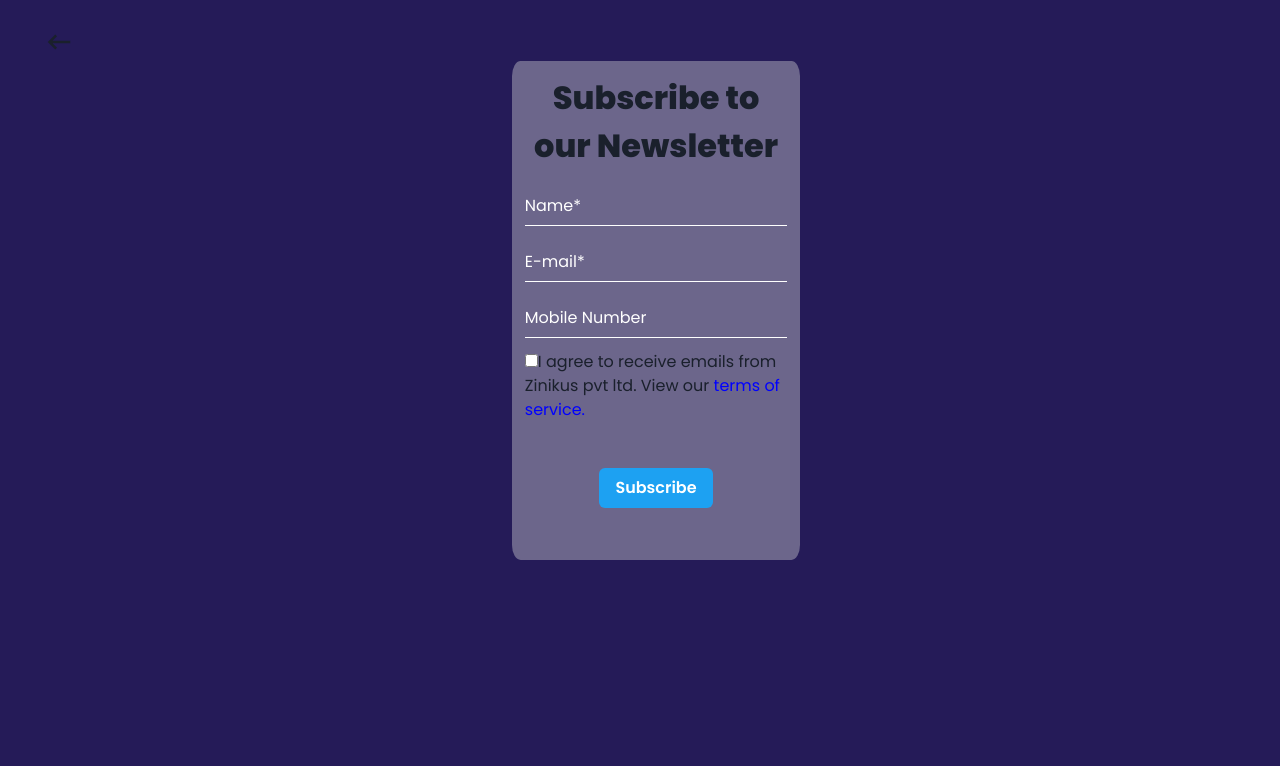
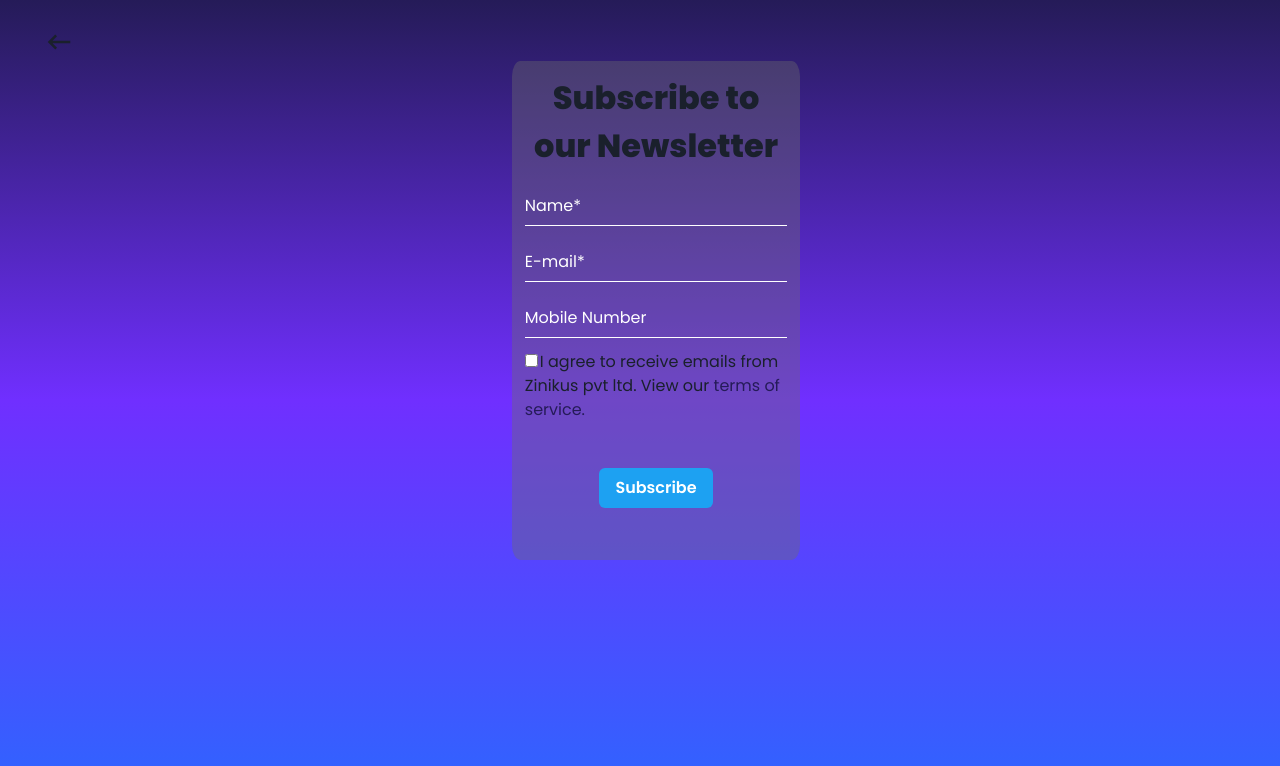
Before and after one commit to UjjwalPasahan/ZINIKUSWEB, a React (Create React App) app in the folder client/: page /newsletter in a window 1280 px wide. Shown: the top 766 px of the page. Built offline with nearby package versions, Linux system fonts and the light colour scheme; no server answers; a web font is replaced by a local one.

Commit message:
detailing work

```diff
--- a/client/src/components/News.jsx
+++ b/client/src/components/News.jsx
@@ -1,28 +1,27 @@
 import React, { useEffect, useState } from 'react';
 import { Box, Button, Input, VStack } from '@chakra-ui/react';
 import '../styles/news.css';
-import { MdKeyboardBackspace } from 'react-icons/md'
-import { Link } from 'react-router-dom'
+import { MdKeyboardBackspace } from 'react-icons/md';
+import { Link } from 'react-router-dom';
 
 const signup = () => {
-
   const [form, setForm] = useState({});
-  const handleForm = (e) => {
+  const handleForm = e => {
     console.log(e.target.value, e.target.name);
     setForm({
       ...form,
-      [e.target.name]: e.target.value
-    })
+      [e.target.name]: e.target.value,
+    });
   };
 
-  const handleSubmit = async (e) => {
+  const handleSubmit = async e => {
     e.preventDefault();
-    const response = await fetch("http://localhost:8080/zinikus", {
+    const response = await fetch('http://localhost:8080/zinikus', {
       method: 'POST',
       body: JSON.stringify(form),
       headers: {
-        'Content-Type': 'application/json'
-      }
+        'Content-Type': 'application/json',
+      },
     });
 
     const data = await response.json();
@@ -32,30 +31,30 @@ const signup = () => {
     setForm({});
 
     // Show an alert after data is stored successfully
-    alert("Data stored successfully");
-  }
+    alert('Data stored successfully');
+  };
   const getUsers = async () => {
-    const response = await fetch("http://localhost:8080/zinikus", {
-      method: 'GET'
-    })
+    const response = await fetch('http://localhost:8080/zinikus', {
+      method: 'GET',
+    });
     const data = await response.json();
     console.log(data);
-  }
+  };
   useEffect(() => {
     getUsers();
   }, []);
 
   return (
-    <div className="newspage" id='newsletter'>
-      <div className='back backbtn' >
+    <div className="newspage" id="newsletter">
+      <div className="back backbtn">
         <Link to={'/'}>
           <MdKeyboardBackspace size={30} />
         </Link>
       </div>
       <div className="news">
-        <form className='newsletterForm' onSubmit={handleSubmit}>
+        <form className="newsletterForm" onSubmit={handleSubmit}>
           <VStack
-            className='newsletterContent'
+            className="newsletterContent"
             spacing={'1.5'}
             w={'72'}
             pos={'absolute'}
@@ -66,7 +65,7 @@ const signup = () => {
             {/* <label className="loginlabel">Name</label> */}
             <Input
               variant="flushed"
-              name='name'
+              name="name"
               placeholder="Name*"
               value={form.name || ''}
               onChange={handleForm}
@@ -77,7 +76,7 @@ const signup = () => {
             {/* <label className="loginlabel">EmailID</label> */}
             <Input
               variant="flushed"
-              name='email'
+              name="email"
               placeholder="E-mail*"
               value={form.email || ''}
               onChange={handleForm}
@@ -88,18 +87,32 @@ const signup = () => {
             {/* <label className="loginlabel">Mobile number</label> */}
             <Input
               variant="flushed"
-              name='phone'
+              name="phone"
               placeholder="Mobile Number"
               value={form.phone || ''}
               onChange={handleForm}
               type="tel "
               colorScheme="facebook"
             />
-            <div className='checkboxText'>
-              <input value="test" type="checkbox" />
-              I agree to receive emails from Zinikus pvt ltd.
-              View our <a href="/TermsConditions" style={{ color: "Blue" }}>terms of service.</a></div>
-            <Button type='submit' colorScheme="twitter" m={'10'} variant={'solid'}>
+            <div className="checkboxText">
+              <input
+                name="tick"
+                type="checkbox"
+                value={form.checkbox || 'false'}
+                onChange={handleForm}
+                style={{ marginRight: '2px' }}
+              />
+              I agree to receive emails from Zinikus pvt ltd. View our{' '}
+              <a href="/TermsConditions" style={{ color: '#251b58' }}>
+                terms of service.
+              </a>
+            </div>
+            <Button
+              type="submit"
+              colorScheme="twitter"
+              m={'10'}
+              variant={'solid'}
+            >
               Subscribe
             </Button>
           </VStack>
--- a/client/src/styles/about.css
+++ b/client/src/styles/about.css
@@ -42,6 +42,7 @@
   color: #6822ff;
   text-shadow: 0px 0px 30px #2e65ff;
   cursor: default;
+  font-weight: 500;
 }
 .faltuText-animation {
   animation: 0.5s leftToRight;
--- a/client/src/styles/feedback.css
+++ b/client/src/styles/feedback.css
@@ -1,51 +1,52 @@
-.backgroundimg{
-  background-image: url('../assets/homepage/feedbackBackground.jpg');
+.backgroundimg {
+  /* background-image: url('../assets/homepage/feedbackBackground.jpg'); */
   width: 100vw;
   height: 100vh;
   background-size: cover;
   background-position: center 30%;
   background-repeat: no-repeat;
+  background: linear-gradient(#251b58, #702fff 35%, #2e65ff);
 }
 
-
-.back{
+.back {
   position: absolute;
-  top:3vh;
-  left:3vw;
+  top: 3vh;
+  left: 3vw;
   padding: 0.2vw 0.7vh 0vw;
 }
-.back:hover{
+.back:hover {
   position: absolute;
-  top:3vh;
-  left:3vw;
-  width:40px;
+  top: 3vh;
+  left: 3vw;
+  width: 40px;
   background: rgba(218, 218, 218, 0.162);
   border-radius: 7px;
   padding: 0.2vw 0.7vh 0vw;
 }
 
-.feedbackContent{
+.feedbackContent {
   display: flex;
   justify-content: center;
   align-items: center;
 }
 
-.feedbackContent input{
+.feedbackContent input {
   margin-top: 10px;
   background: none;
   border-bottom: solid 0.5px rgb(255, 255, 255);
 }
-.feedbackContent input::placeholder { /* Chrome, Firefox, Opera, Safari 10.1+ */
+.feedbackContent input::placeholder {
+  /* Chrome, Firefox, Opera, Safari 10.1+ */
   color: rgb(255, 255, 255);
   opacity: 1; /* Firefox */
 }
 
-.fh2{
+.fh2 {
   font-size: 3.5rem;
   font-weight: 700;
 }
 
-.star-icon{
+.star-icon {
   display: flex;
   justify-content: center;
   align-items: center;
@@ -54,15 +55,14 @@
   color: #2b00ff;
 }
 
-.star-icon input{
+.star-icon input {
   display: none;
 }
 
-
-.star-icon input+label{
+.star-icon input + label {
   cursor: pointer;
 }
 
-.star-icon input:checked + label ~label{
+.star-icon input:checked + label ~ label {
   color: #251b58;
 }
--- a/client/src/styles/news.css
+++ b/client/src/styles/news.css
@@ -6,7 +6,11 @@
   background-repeat: no-repeat;
   background-position: center; */
   top: 2%;
-  background: linear-gradient(#251b58, #702fff 35%, #2e65ff 60%);
+  background: linear-gradient(#251b58, #702fff 35%, #2e65ff);
+}
+#newsletter {
+  background: linear-gradient(#251b58, #702fff, #2e65ff);
+  height: 100vh;
 }
 
 .logintext {
@@ -22,7 +26,7 @@
 }
 
 .newsletterContent {
-  background: rgba(218, 218, 218, 0.39);
+  background: rgba(110, 110, 110, 0.39);
   margin-top: -9%;
   padding: 1%;
   width: 20%;
```
Also changed, not shown: client/src/styles/Achievements.css (+8 -9 lines), 1 other file (tests, documents, lock files or other folders).
